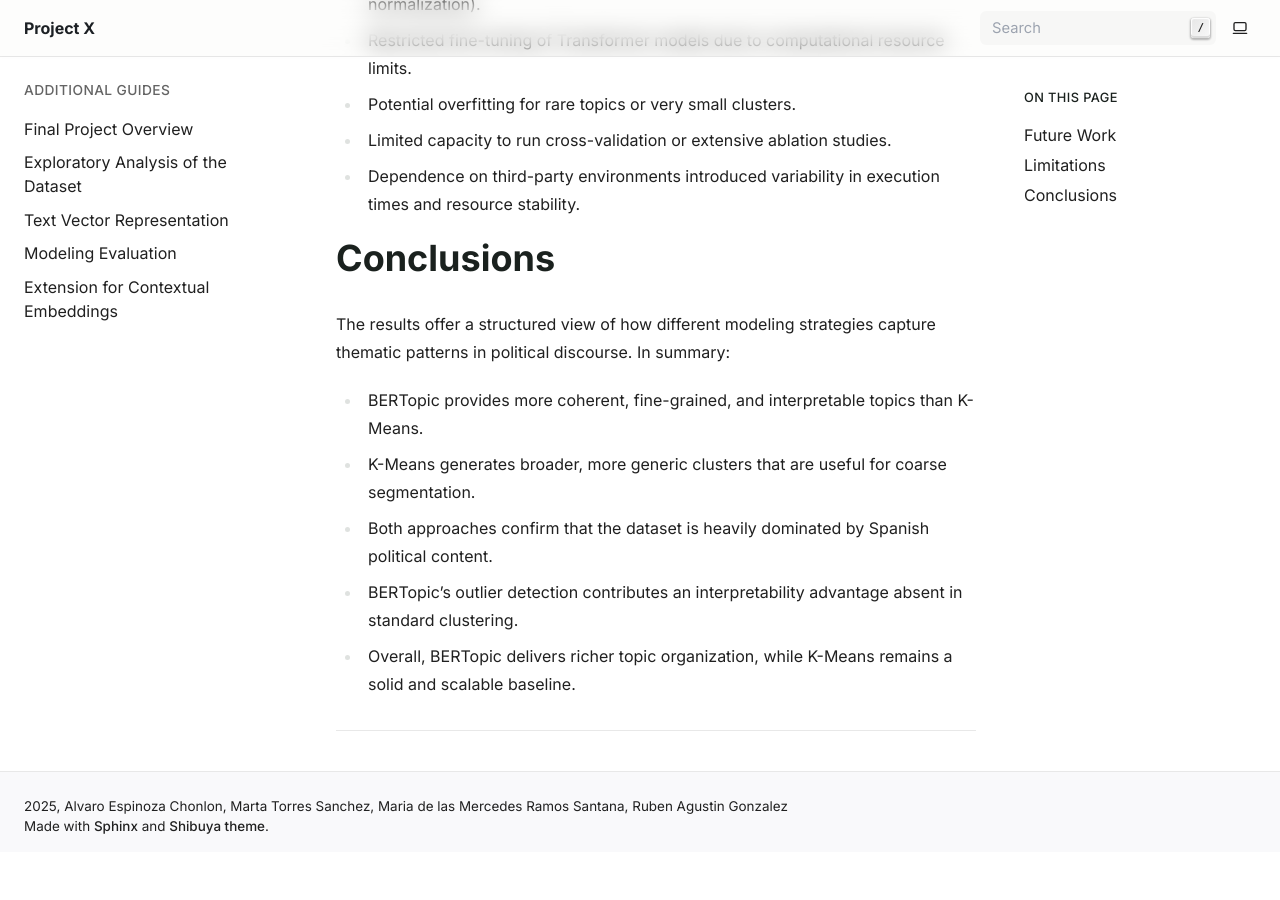
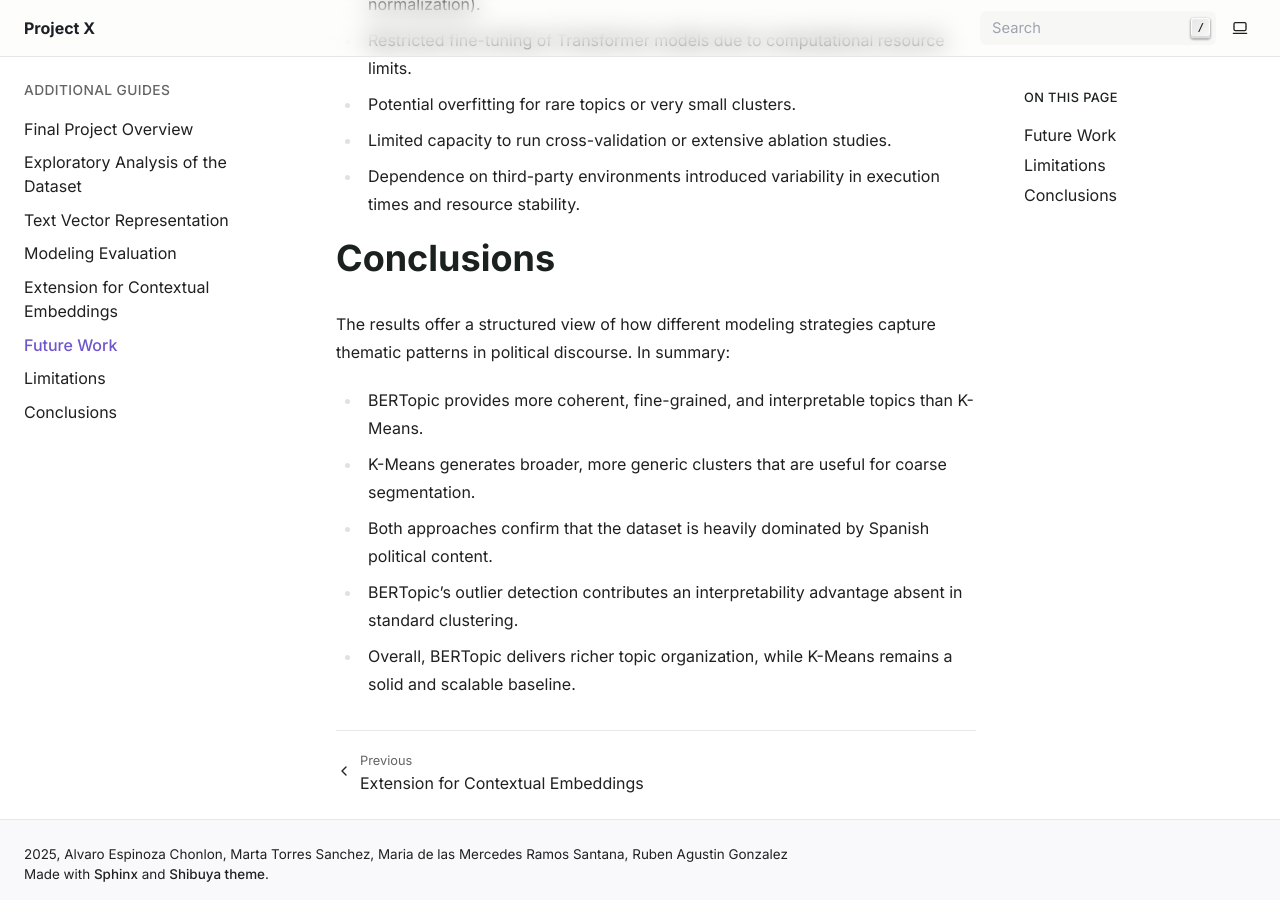
Before and after one commit to r-agus/project_x, a Sphinx documentation site: the page built from docs/source/conclusions.rst, in a window 1280 px wide and 900 px high, scrolled down 1010 px. Built offline with Sphinx 7.4.7, drawn with Linux system fonts in a browser that asks for light colours; pages that are not in the unit, such as notebooks, are missing from menus; before the commit the page ends 1862 px from its top, so only the background shows below that.

Commit message:
fix: typo

```diff
--- a/docs/source/index.rst
+++ b/docs/source/index.rst
@@ -85,4 +85,4 @@
    text_vector_rep
    evaluation
    contextual_embeddings
-   Conclusions
+   conclusions
```
